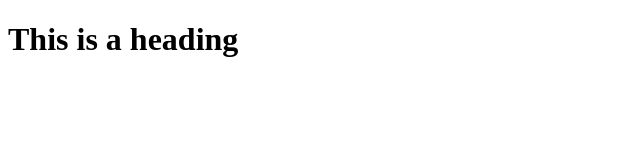
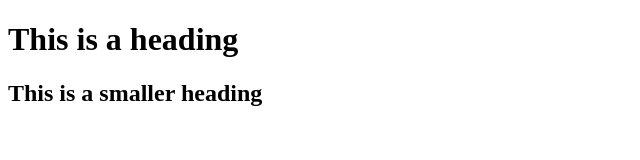
Before and after one commit to durgeshnath007/NodeJSApplication, a website: page Pages/index.html in a window 1280 px wide. Shown: the whole page, without its empty margins (0-640 px from the left). Drawn offline with Linux system fonts and the light colour scheme.

Commit message:
Updated Heading

```diff
--- a/Pages/index.html
+++ b/Pages/index.html
@@ -2,5 +2,6 @@
 <head>
     <body>
         <h1>This is a heading</h1>
+        <h2>This is a smaller heading</h2>
     </body>
 </head>
```
